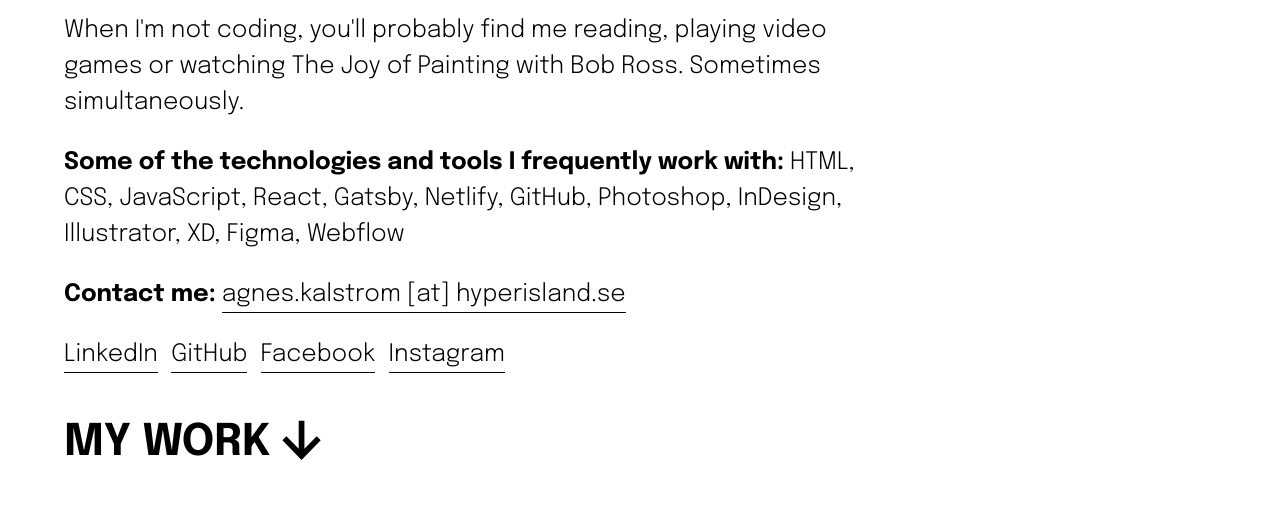
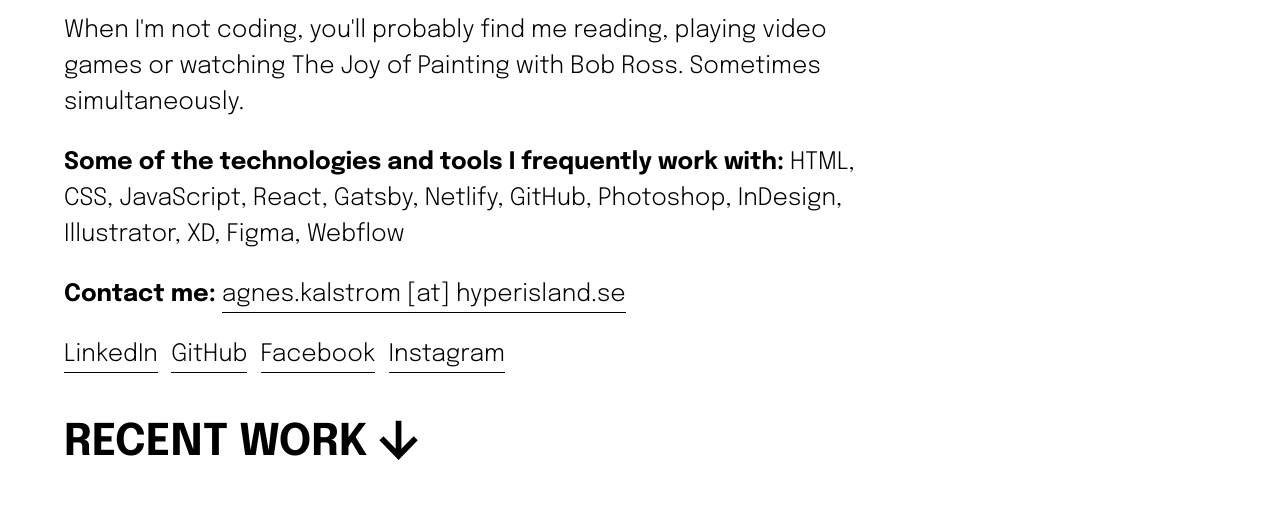
Before and after one commit to agneskalstrom/agneskalstrom.com, a Gatsby site: page / in a window 1280 px wide. Shown: the part 288-797 px from the top of the page. Built offline with nearby package versions, Linux system fonts and the light colour scheme; Gatsby itself is replaced by a stand-in of ours.

Commit message:
change text

```diff
--- a/src/components/intro.js
+++ b/src/components/intro.js
@@ -55,7 +55,7 @@
           </div>
           <div className="work-link">
             <p className="large-link">
-              <span className="bold-text">My work</span>{" "}
+              <span className="bold-text">Recent work</span>{" "}
               <span className="down-arrow"><img src={arrow} alt="Arrow pointing down" /></span>
             </p>
           </div>
```
